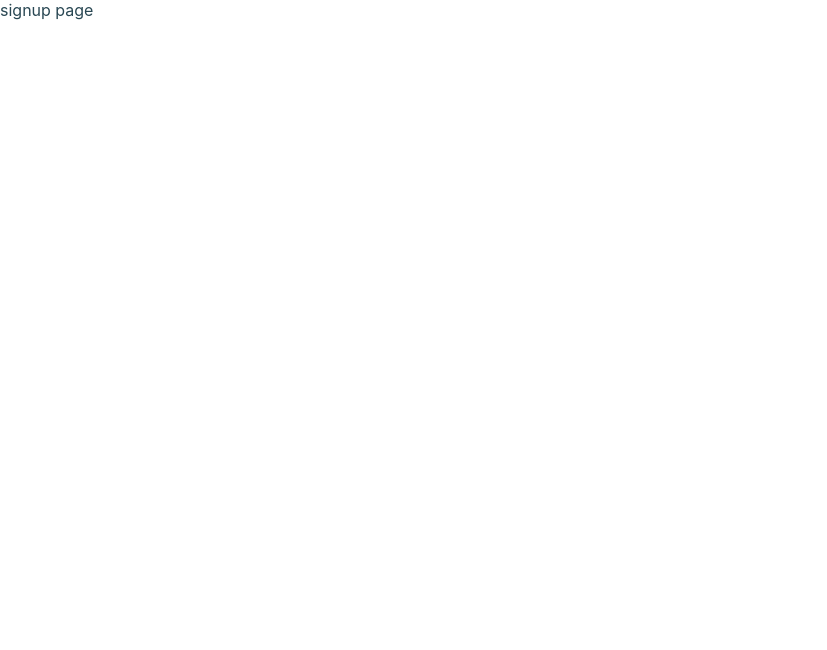
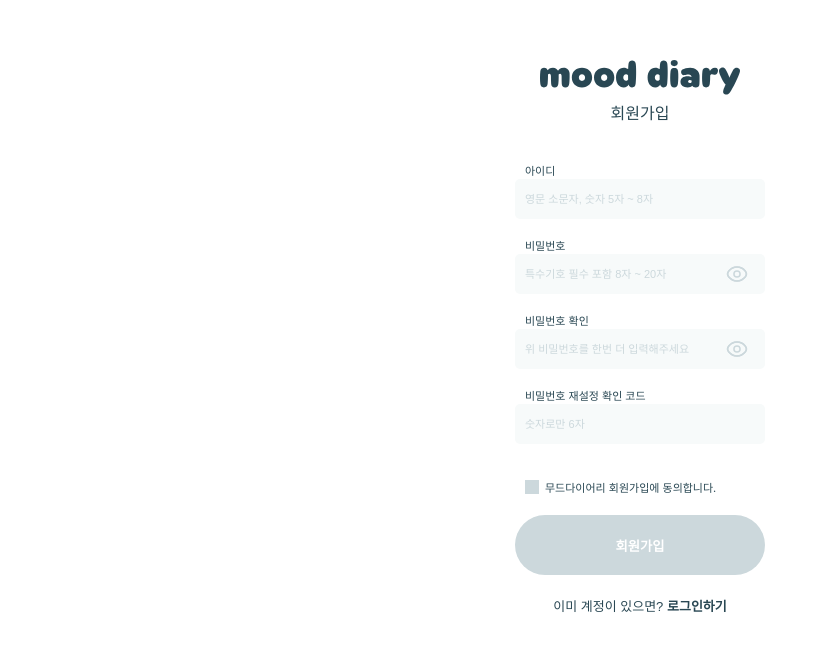
Before and after one commit to sol-pine/Diary-FE, a React (Create React App) app: page /signup in a window 1280 px wide. Shown: the top 650 px of the page, without its empty margins (0-827 px from the left). Built offline with nearby package versions, Linux system fonts and the light colour scheme; the HTML template or start-up script is replaced by a standard one.

Commit message:
feat. 회원가입 view 개발

```diff
--- /dev/null
+++ b/src/components/SignUp/SignUpButtons.tsx
@@ -0,0 +1,68 @@
+import React, {useState} from 'react';
+import styled from "styled-components";
+import RoundButton from "../../elements/RoundButton";
+
+const SignUpButtons = () => {
+    const [isDisabled, setIsDisabled] = useState<boolean>(true);
+
+    return (
+        <Container>
+            <Wrapper>
+                <HiddenCheck
+                    onChange={e => setIsDisabled(!e.target.checked)}
+                    type='checkbox'
+                    defaultChecked={false}
+                    id='agree-term-checkbox'/>
+                <Check className='check' htmlFor='agree-term-checkbox'/>
+                <Label htmlFor='agree-term-checkbox'>무드다이어리 회원가입에 동의합니다.</Label>
+            </Wrapper>
+            <RoundButton isDisabled={isDisabled}>회원가입</RoundButton>
+            <LogInButton>이미 계정이 있으면? <span>로그인하기</span></LogInButton>
+        </Container>
+    );
+};
+
+export default SignUpButtons;
+
+const Container = styled.div`
+  margin-top: 35px;
+  display: flex;
+  flex-direction: column;
+  gap: 20px;
+`
+
+const Wrapper = styled.div`
+  display: flex;
+  align-items: center;
+  gap: 6px;
+  margin-left:10px;
+`
+
+const HiddenCheck = styled.input`
+  display: none;
+
+  :checked + .check {
+    background: ${props => props.theme.main};
+  }
+`
+
+const Check = styled.label`
+  width: 14px;
+  height: 14px;
+  background: ${props => props.theme.gray200};
+  cursor: pointer;
+`
+
+const Label = styled.label`
+  font-size: ${props => props.theme.fs11};
+  cursor: pointer;
+`
+
+const LogInButton = styled.button`
+  color: ${props => props.theme.main};
+  font-size: ${props => props.theme.fs13};
+
+  span {
+    font-weight: 700;
+  }
+`
--- /dev/null
+++ b/src/components/SignUp/SignUpForm.tsx
@@ -0,0 +1,29 @@
+import React from 'react';
+import styled from "styled-components";
+import TextInput from "../../elements/TextInput";
+import PwdInput from "../../elements/PwdInput";
+import SignUpButtons from "./SignUpButtons";
+
+const SignUpForm = () => {
+    return (
+        <>
+        <Form>
+            <TextInput name='아이디' placeholder='영문 소문자, 숫자 5자 ~ 8자' maxLength={8}/>
+            <PwdInput name='비밀번호' placeholder='특수기호 필수 포함 8자 ~ 20자'/>
+            <PwdInput name='비밀번호 확인' placeholder='위 비밀번호를 한번 더 입력해주세요'/>
+            <TextInput name='비밀번호 재설정 확인 코드' placeholder='숫자로만 6자' maxLength={6}/>
+        </Form>
+        <SignUpButtons/>
+        </>
+    );
+};
+
+export default SignUpForm;
+
+const Form = styled.div`
+    margin-top: 35px;
+  display:flex;
+  flex-direction: column;
+  align-items: center;
+  gap:15px;
+`
--- /dev/null
+++ b/src/components/SignUp/SignUpTitle.tsx
@@ -0,0 +1,27 @@
+import React from 'react';
+import styled from "styled-components";
+import logo from "../../assets/logo.svg";
+
+const SignUpTitle = () => {
+    return (
+        <Title>
+            <Logo src={logo} alt="로고"/>
+            <p>회원가입</p>
+        </Title>
+    );
+};
+
+export default SignUpTitle;
+
+const Title = styled.div`
+  width: 200px;
+  display: flex;
+  flex-direction: column;
+  align-items: center;
+  gap: 5px;
+`
+
+const Logo = styled.img`
+  width: 200px;
+  object-fit: contain;
+`
--- a/src/pages/SignUpPage.tsx
+++ b/src/pages/SignUpPage.tsx
@@ -1,11 +1,23 @@
 import React from 'react';
+import styled from "styled-components";
+import SignUpTitle from "../components/SignUp/SignUpTitle";
+import SignUpForm from "../components/SignUp/SignUpForm";
 
 const SignUpPage = () => {
     return (
-        <div>
-            signup page
-        </div>
+        <Container>
+            <SignUpTitle/>
+            <SignUpForm/>
+        </Container>
     );
 };
 
 export default SignUpPage;
+
+const Container = styled.div`
+  width: 250px;
+  display: flex;
+  flex-direction: column;
+  align-items: center;
+  margin: 60px auto 0 auto;
+`
```
